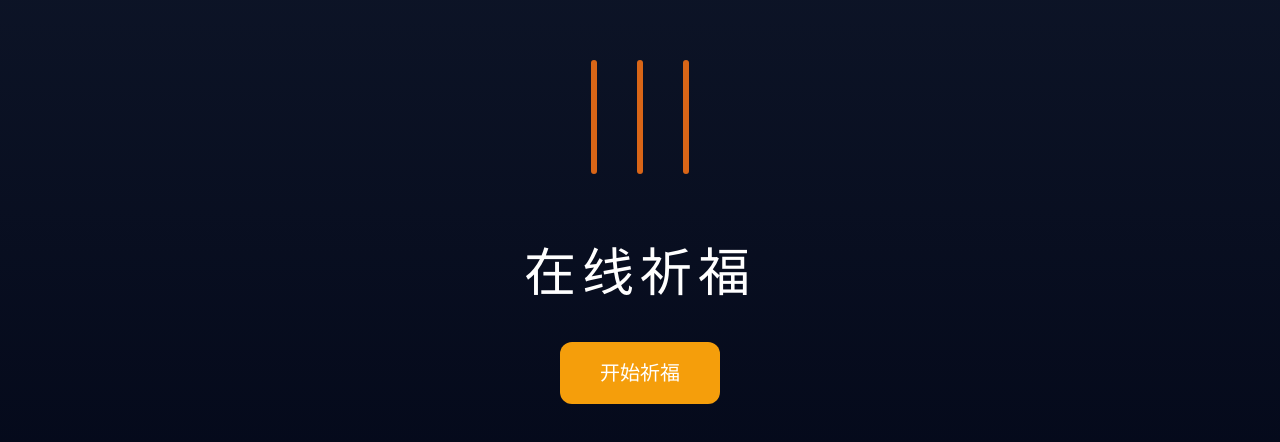
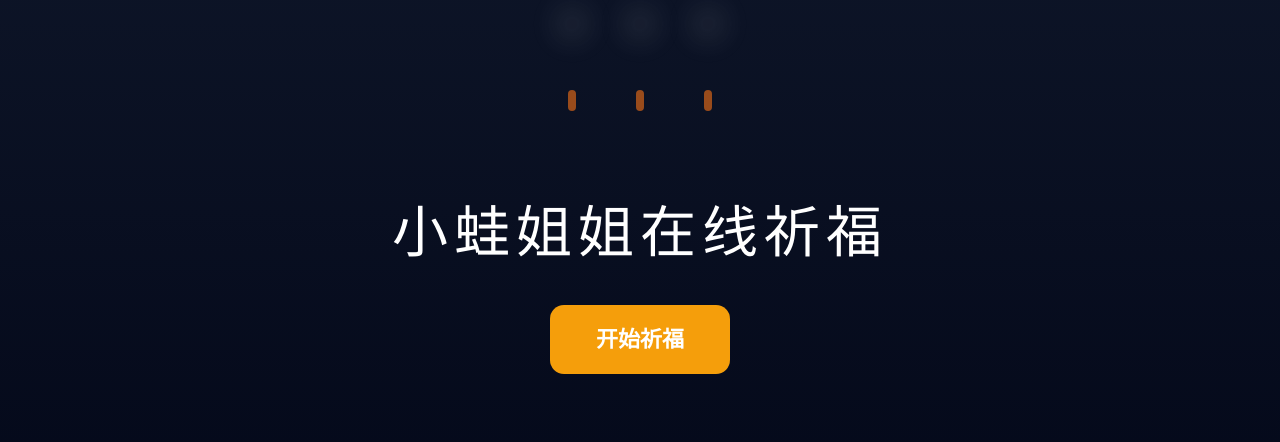
Before and after one commit to goodshen888/pray-website, a Next.js app: page / in a window 1280 px wide. Shown: the part 168-610 px from the top of the page. Built offline with nearby package versions, Linux system fonts and the light colour scheme.

Commit message:
incense animation

```diff
--- a/app/globals.css
+++ b/app/globals.css
@@ -34,3 +34,19 @@ body {
     opacity: 0.6;
   }
 }
+@keyframes smoke {
+  0% {
+    transform: translateY(0) scale(1);
+    opacity: 0.7;
+  }
+
+  50% {
+    transform: translateY(-40px) scale(1.5);
+    opacity: 0.4;
+  }
+
+  100% {
+    transform: translateY(-80px) scale(2);
+    opacity: 0;
+  }
+}
--- a/app/page.tsx
+++ b/app/page.tsx
@@ -1,20 +1,27 @@
 export default function Home() {
   return (
     <main style={styles.container}>
+      <div style={styles.incenseWrapper}>
 
-      {/* 三根香 */}
-      <div style={styles. incenseWrapper}>
-        <div style={styles.incense}></div>
-        <div style={styles.incense}></div>
-        <div style={styles.incense}></div>
+        <div style={styles.incense}>
+          <div style={styles.smoke}></div>
+        </div>
+
+        <div style={styles.incense}>
+          <div style={styles.smoke}></div>
+        </div>
+
+        <div style={styles.incense}>
+          <div style={styles.smoke}></div>
+        </div>
+
       </div>
 
-      <h1 style={styles.title}>在线祈福</h1>
+      <h1 style={styles.title}>小蛙姐姐在线祈福</h1>
 
       <button style={styles.button}>
         开始祈福
       </button>
-
     </main>
   );
 }
@@ -32,32 +39,45 @@ const styles: any = {
 
   incenseWrapper: {
     display: "flex",
-    gap: "40px",
-    marginBottom: "60px",
+    gap: "60px",
+    marginBottom: "80px",
   },
 
   incense: {
-    width: "6px",
-    height: "160px",
+    width: "8px",
+    height: "180px",
     background: "#f97316",
     position: "relative",
     borderRadius: "4px",
-    animation: "burn 6s linear infinite",
+    animation: "burn 8s linear infinite",
+  },
+
+  smoke: {
+    position: "absolute",
+    top: "-35px",
+    left: "-8px",
+    width: "24px",
+    height: "24px",
+    background: "rgba(220,220,220,0.5)",
+    borderRadius: "50%",
+    filter: "blur(10px)",
+    animation: "smoke 5s infinite ease-in-out",
   },
 
   title: {
-    fontSize: "52px",
+    fontSize: "56px",
+    letterSpacing: "6px",
     marginBottom: "30px",
-    letterSpacing: "6px",
   },
 
   button: {
-    padding: "16px 40px",
-    fontSize: "20px",
-    borderRadius: "12px",
+    padding: "18px 46px",
+    fontSize: "22px",
+    borderRadius: "14px",
     border: "none",
     background: "#f59e0b",
     color: "white",
     cursor: "pointer",
+    fontWeight: "bold",
   },
 };
```
